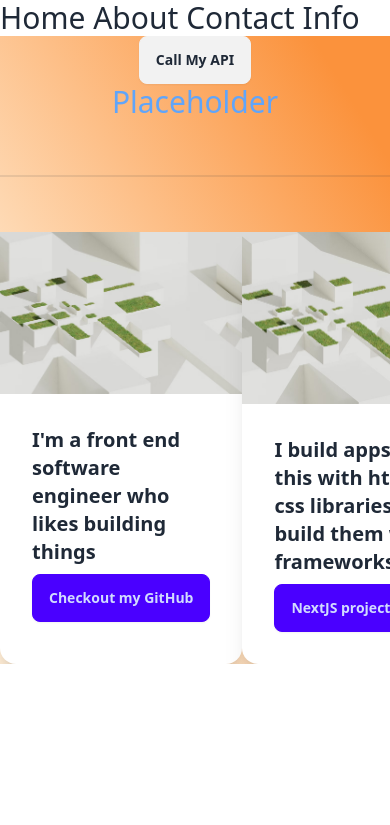
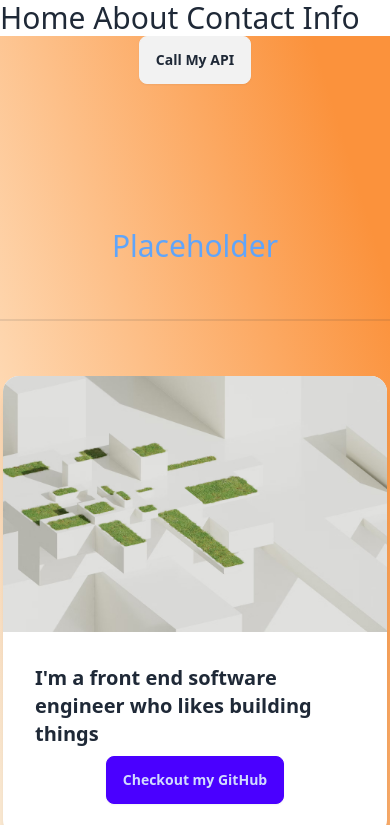
Before and after one commit to JamesDiStef/reddit-clone-frontend, a website: page index.html in a window 390 px wide. Shown: the top 825 px of the page. Drawn offline with Linux system fonts and the light colour scheme.

Commit message:
experiment with responsive design

```diff
--- a/index.html
+++ b/index.html
@@ -32,10 +32,10 @@
 
             </div>
 
-            <div class="flex items-stretch w-full">
+            <div class="md:flex w-full sm:flex-row">
 
               <div class="mx-auto card bg-base-100 w-96 shadow-xl">
-                <figure></figure>
+                <figure>
                   <img
                     src="picture-for-building.avif"
                     alt="Shoes" />
@@ -49,7 +49,7 @@
               </div>
 
               <div class="mx-auto card bg-base-100 w-96 shadow-xl">
-                <figure></figure>
+                <figure>
                   <img
                     src="picture-for-building.avif"
                     alt="Shoes" />
--- a/tailwind.config.js
+++ b/tailwind.config.js
@@ -2,7 +2,11 @@
 module.exports = {
   content: ["./index.html", "templates/**.{html,js}", "./**/*.{html,js}"],
   theme: {
-    extend: {},
+    extend: {
+      screens: {
+        small: "700px",
+      },
+    },
   },
   plugins: [require("daisyui")],
 };
```
Also changed, not shown: src/output.css.
